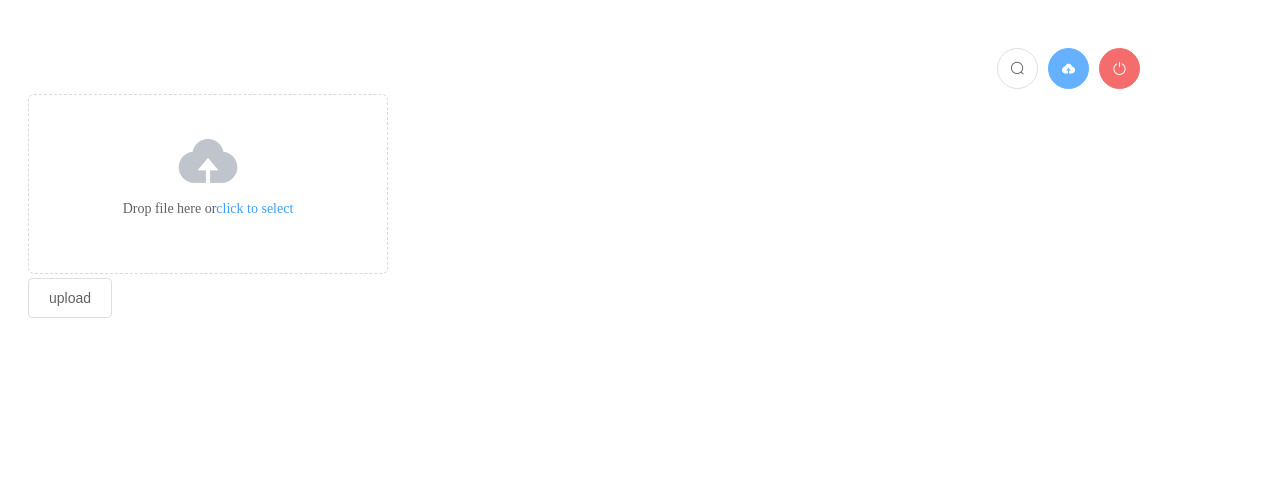
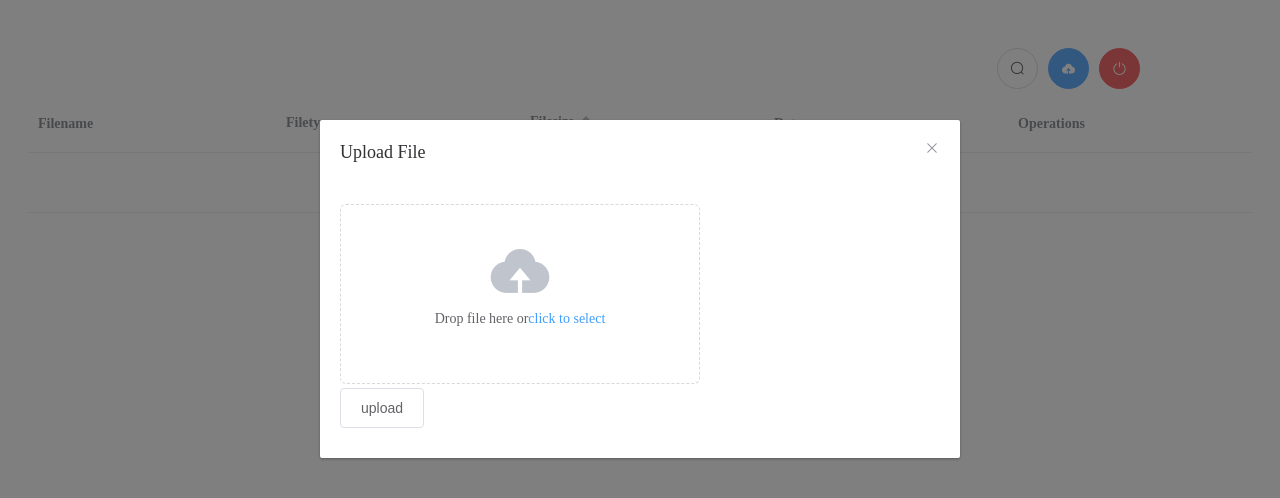
Before and after one commit to jairuigou/Djcloud, a Vue app in the folder front/: page / in a window 1280 px wide. Both pictures are taken after a click on the button 1068 px from the left and 68 px from the top of the page. Shown: the top 498 px of the page. Built offline with nearby package versions, Linux system fonts and the light colour scheme; no server answers.

Commit message:
fix: fix upload with dialog

```diff
--- a/front/src/components/FileArea.vue
+++ b/front/src/components/FileArea.vue
@@ -3,10 +3,10 @@
         <el-main>
             <el-row class="funcbutton" :gutter="0">
                 <el-col :span="1" :offset="19"><el-button class="fbutton" icon="el-icon-search" circle></el-button> </el-col>
-                <el-col :span="1"><el-button class="fbutton" type="primary" icon="el-icon-upload" circle @click="toupload()"></el-button>  </el-col>
+                <el-col :span="1"><el-button class="fbutton" type="primary" icon="el-icon-upload" circle @click="dialogUploadVisible = true"></el-button>  </el-col>
                 <el-col :span="1"><el-button class="fbutton" type="danger" icon="el-icon-switch-button" circle @click="logout()"></el-button></el-col>
             </el-row>
-            <el-row v-if="playarea==false">
+            <el-row>
                 <el-table
                 :data="tableData">
                     <el-table-column label="Filename" prop="name">
@@ -51,10 +51,8 @@
                 </el-table>
             </el-row>
 
-
-            <div v-else>
-            <el-upload
-                action=""
+            <el-dialog title="Upload File" :visible.sync="dialogUploadVisible">
+            <el-upload action=""
                 ref="upload"
                 :http-request="uploadrequest"
                 :auto-upload="false"
@@ -64,7 +62,7 @@
             <div class="el-upload__text">Drop file here or<em>click to select</em></div>
             </el-upload>
             <el-button @click="upload()">upload</el-button>
-            </div>
+            </el-dialog>
         </el-main>
 
 
@@ -76,7 +74,7 @@ export default {
     data(){
         return{
             reloadFlag:false,
-            playarea:false,
+            dialogUploadVisible:false,
             tableData:[],
             typefilt:[]
         }
@@ -129,14 +127,6 @@ export default {
         }
     },
     methods:{
-        test(){
-            console.log(this.kvisible);
-            this.kvisible = !this.kvisible;
-            console.log(this.kvisible);
-        },
-        changestatus(){
-            this.reloadFlag = !this.reloadFlag;
-        },
         typefiltmethod(value,row){
             return row.type === value;
         },
@@ -203,16 +193,13 @@ export default {
                 if(status ==='not_logged')
                     this.$emit("statuschanged",false);
                 else if(status==='delete_ok')
-                    this.changestatus();
+                    this.reloadFlag = !this.reloadFlag;
                 else
                     console.log(status);
             })
             .catch(error =>{
                 console.log("delete request error");
             })
-        },
-        toupload(){
-            this.playarea = !this.playarea;
         },
         upload(){
             this.$refs.upload.submit();
@@ -226,19 +213,23 @@ export default {
                 url: 'api/uploadsmall',
                 method:'post',
                 data:formdata,
-                headers :{'Content-Type':'application/x-www-form-urlencoded'}
+                headers :{'Content-Type':'application/x-www-form-urlencoded'},
+                onUploadProgress: ProgressEvent=>{
+                    console.log(Math.round( (ProgressEvent.loaded * 100) / ProgressEvent.total ));
+                }
             }).then(response =>{
                 var status = response.data['status'];
                 if(status ==='not_logged')
                     this.$emit("statuschanged",false);
                 else if(status==='upload_ok')
-                    this.changestatus();
+                    this.reloadFlag = !this.reloadFlag;
                 else
-                    console.log(status);
+                    this.$message.error(status);
             })
             .catch(error =>{
-                console.log("upload request error");
+                this.$message.error("upload request error");
             })
+            this.dialogUploadVisible = false;
         },
         logout(){
             var token = this.getcsrftoken('csrftoken');
```
Also changed, not shown: 1 other file (tests, documents, lock files or other folders).
